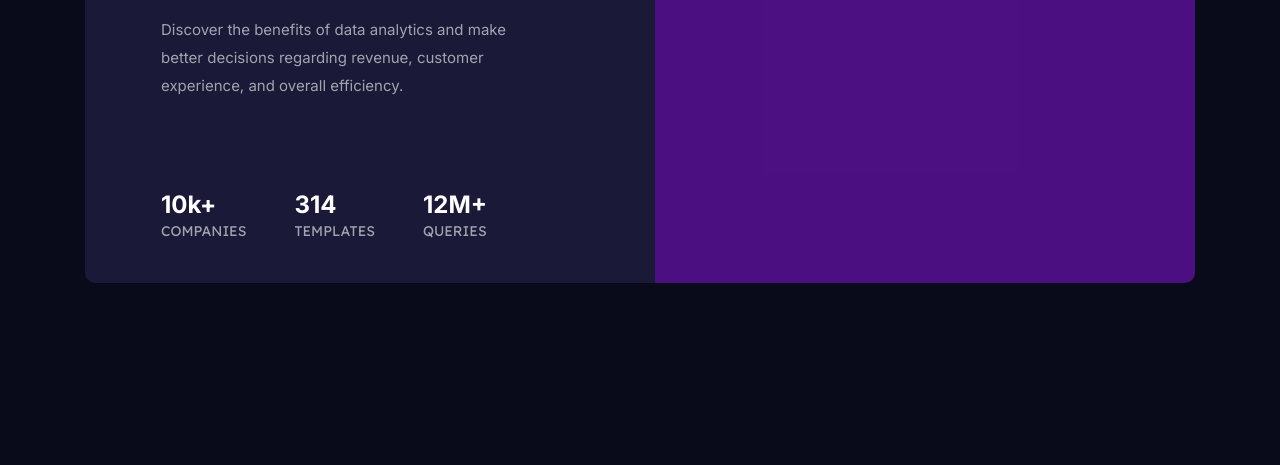
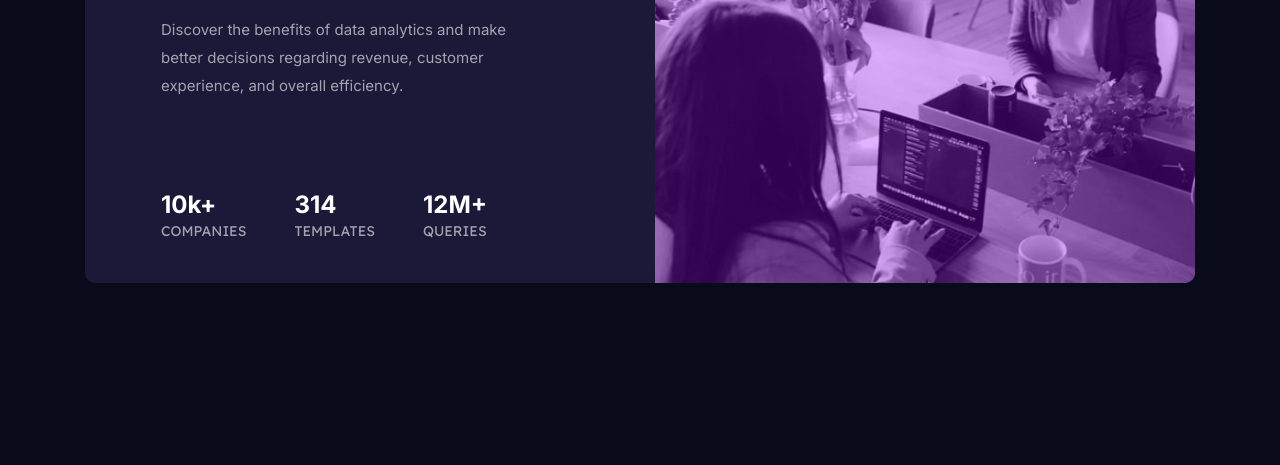
Before and after one commit to AllanPessin/preview-card, a plain HTML site: page index.html in a window 1280 px wide. Shown: the part 335-800 px from the top of the page. Drawn offline with Linux system fonts and the light colour scheme.

Commit message:
imagem inserida

```diff
--- a/styles/style.css
+++ b/styles/style.css
@@ -37,7 +37,7 @@ body {
 .img {
   border-radius: 10px 10px 0 0;
   background-color: rgba(157, 0, 255, 10%);
-
+  background: url('../images/image-header-mobile.jpg') no-repeat;
   background-position: center;
   background-size: cover;
 }
```
